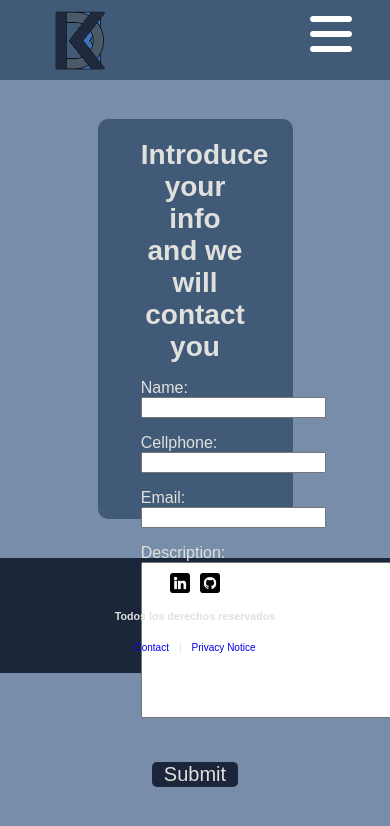
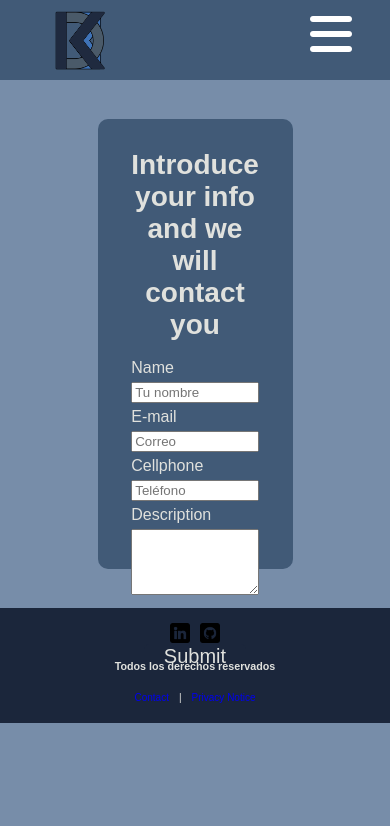
Before and after one commit to BPM17/Kabeldi, a Django app: page /contact in a window 390 px wide; the page is wider, and only the part inside the window is pictured. Shown: the top 826 px of that part. Run offline with Django 5.2, Linux system fonts and the light colour scheme.

Commit message:
Responsive changes at Contact page

```diff
--- a/Kabeldi/kabeldi_app/forms.py
+++ b/Kabeldi/kabeldi_app/forms.py
@@ -5,3 +5,9 @@ class Client(forms.ModelForm):
     class Meta:
         model = ContactForm
         fields = ['name', 'cellphone', 'email', 'description']
+        widgets = {
+            'name': forms.TextInput(attrs={'class': 'formControl', 'placeholder': 'Tu nombre'}),
+            'email': forms.EmailInput(attrs={'class': 'formControl', 'placeholder': 'Correo'}),
+            'cellphone': forms.TextInput(attrs={'class': 'formControl', 'placeholder': 'Teléfono'}),
+            'description': forms.Textarea(attrs={'class': 'formControl', 'rows': 4}),
+        }
--- a/Kabeldi/kabeldi_app/static/css/styles.css
+++ b/Kabeldi/kabeldi_app/static/css/styles.css
@@ -70,6 +70,16 @@ label{
     color: var(--letra);
 }
 
+.form{
+    margin: 1rem 5rem;
+    width: 100%;
+}
+
+.formControl{
+    margin: 5px 0;
+    width: 100%;
+}
+
 .section{
     width: 100%;
     position:fixed;
@@ -95,6 +105,17 @@ label{
 }
 
 @media(max-width:1000px){
+    .container{
+        width: 90%;
+        height: 50rem;
+        margin: auto;
+        display: flex;
+        justify-content: center;
+        background-color: var(--header);
+        border-radius: 1rem;
+        padding: 1rem;
+    }
+
     .menu{
         display: none;
     }
@@ -331,7 +352,7 @@ a{
 
 .container{
     width: 50%;
-    height: 40rem;
+    height: 45rem;
     margin: 10% auto;
     display: flex;
     justify-content: center;
--- a/Kabeldi/kabeldi_app/templates/contact.html
+++ b/Kabeldi/kabeldi_app/templates/contact.html
@@ -18,7 +18,14 @@
         <form action="" method="POST" class="form">
             <h2>Introduce your info and we will contact you</h2>
             {% csrf_token %}
-            {{form.as_p}}
+            <br><label for="">Name</label></br>
+            {{ form.name }}
+            <br><label for="">E-mail</label></br>
+            {{ form.email }}
+            <br><label for="">Cellphone</label></br>
+            {{ form.cellphone }}
+            <br><label for="">Description</label></br>
+            {{ form.description }}
             <div class="containerButton">
                 <button type="submit">Submit</button>
             </div>
```
Also changed, not shown: 1 other file.
